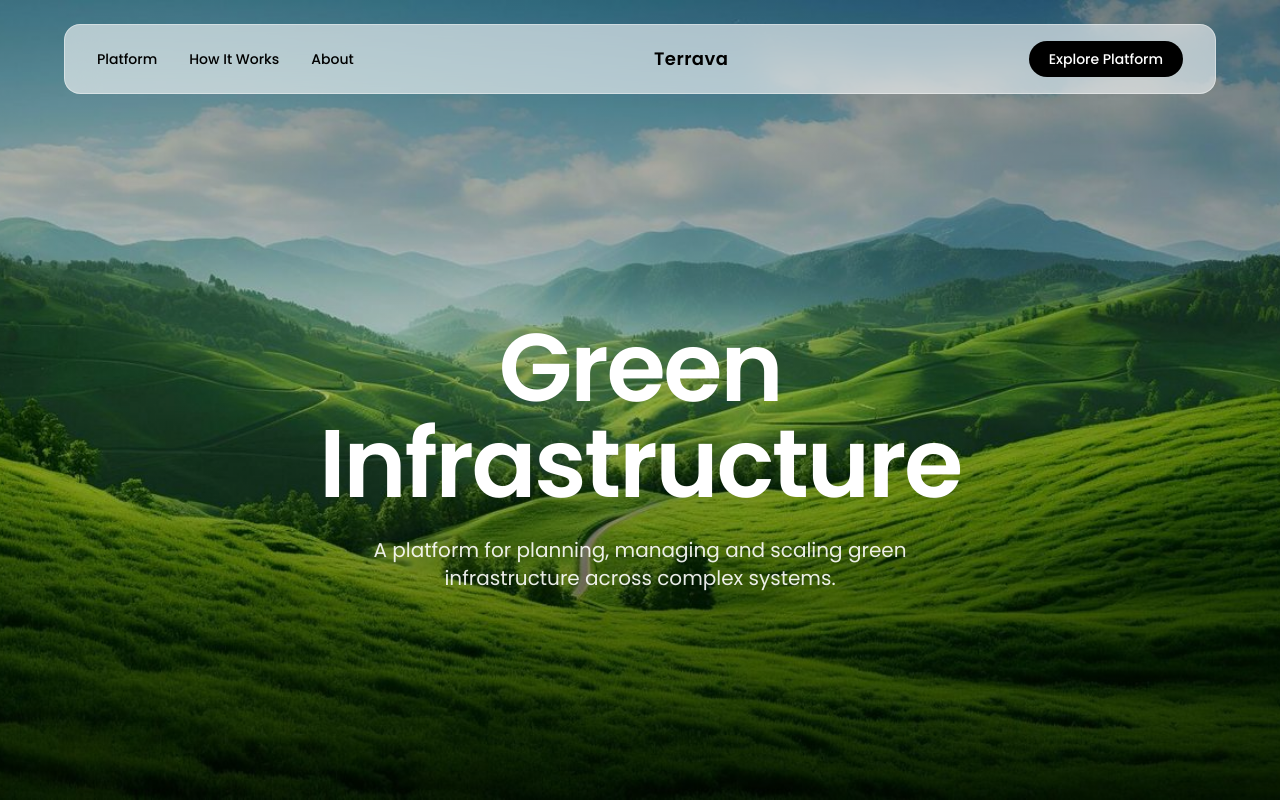
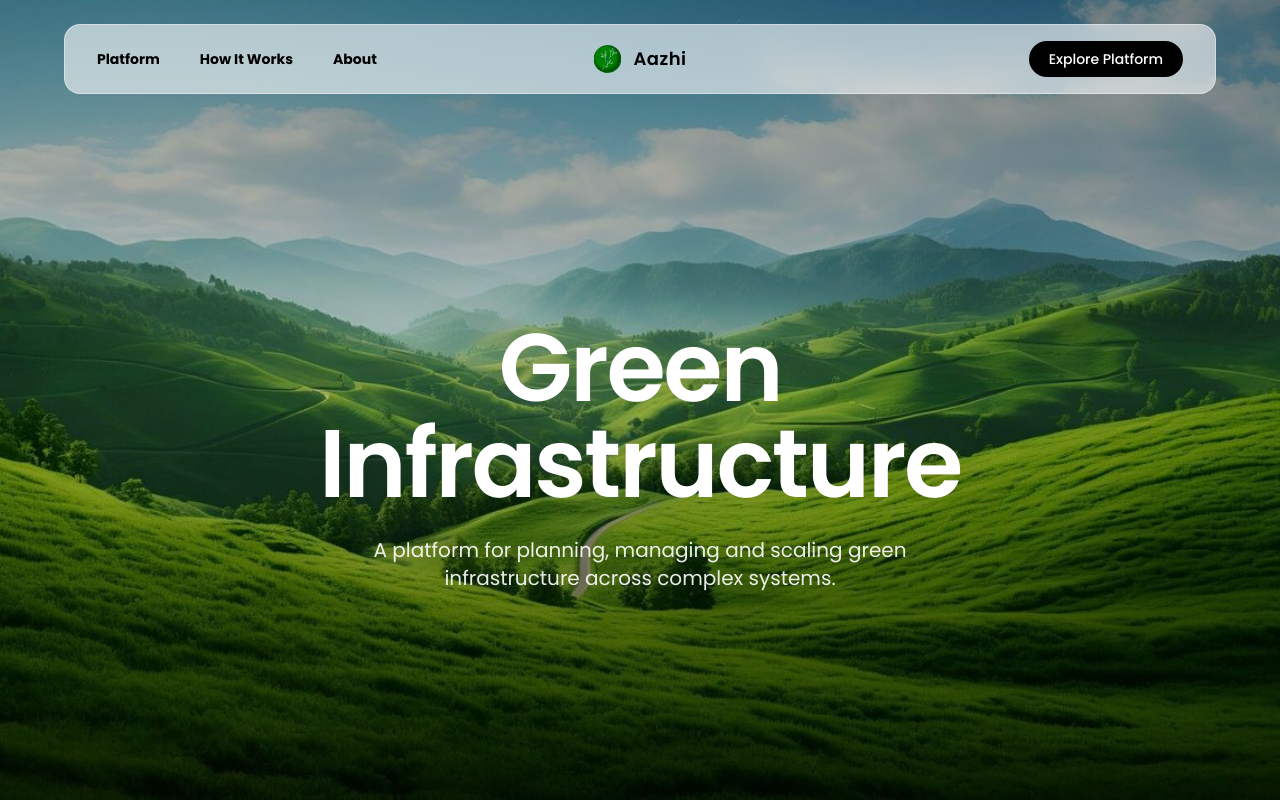
Before and after one commit to madhumithadasarathy/green_infra, a Next.js app: page / in a window 1280 px wide. Shown: the top 800 px of the page. Built offline with nearby package versions, Linux system fonts and the light colour scheme.

Commit message:
Added logo to the header

```diff
--- a/src/app/components/Navbar.tsx
+++ b/src/app/components/Navbar.tsx
@@ -1,6 +1,7 @@
 "use client";
 
 import { useEffect, useState } from "react";
+import Image from "next/image";
 
 export default function Navbar() {
   const [scrolled, setScrolled] = useState(false);
@@ -23,7 +24,7 @@ export default function Navbar() {
         transition-all duration-500
         rounded-2xl
         px-8 py-4
-        flex justify-between items-center
+        flex items-center justify-between
         ${
           scrolled
             ? "bg-white/90 backdrop-blur-xl shadow-xl border border-black/10"
@@ -31,26 +32,35 @@ export default function Navbar() {
         }
       `}
     >
-      {/* Left Links */}
-      <nav className="hidden md:flex gap-8 text-sm font-medium text-black">
-        <a href="#" className="hover:opacity-60 transition">
+      {/* LEFT NAV */}
+      <nav className="hidden md:flex gap-10 text-sm font-bold text-black">
+        <a href="#" className="hover:text-green-700 transition">
           Platform
         </a>
-        <a href="#" className="hover:opacity-60 transition">
+        <a href="#" className="hover:text-green-700 transition">
           How It Works
         </a>
-        <a href="#" className="hover:opacity-60 transition">
+        <a href="#" className="hover:text-green-700 transition">
           About
         </a>
       </nav>
 
-      {/* Center Logo */}
-      <div className="text-lg font-semibold text-black tracking-wide">
-        Terrava
+      {/* CENTER BRAND */}
+      <div className="absolute left-1/2 -translate-x-1/2 flex items-center gap-3">
+        <Image
+          src="/logo.svg"
+          alt="Aazhira Logo"
+          width={28}
+          height={28}
+          priority
+        />
+        <span className="text-lg font-semibold tracking-wide text-black">
+          Aazhi
+        </span>
       </div>
 
-      {/* CTA */}
-      <button className="bg-black text-white px-5 py-2 rounded-full text-sm font-medium hover:bg-neutral-800 transition">
+      {/* RIGHT CTA */}
+      <button className="bg-black text-white px-5 py-2 rounded-full text-sm font-medium hover:bg-green-800 transition">
         Explore Platform
       </button>
     </header>
```
Also changed, not shown: public/logo.svg (added).
